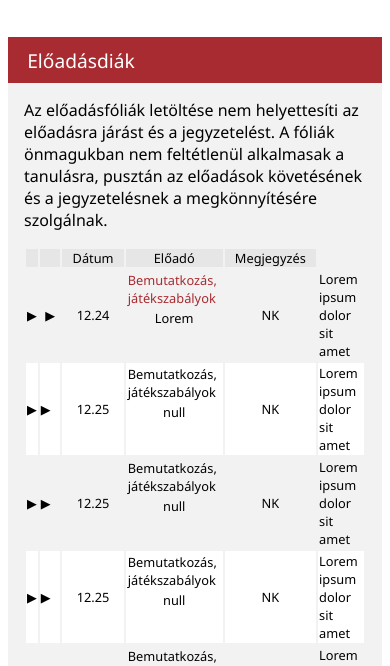
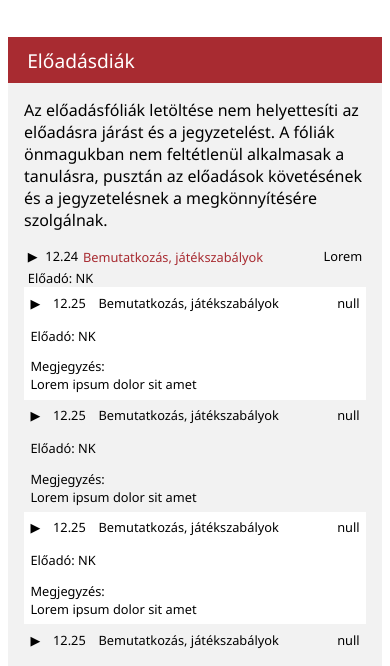
Before and after one commit to anadutova/kh2, a plain HTML site: page index.html in a window 390 px wide. Shown: the part 175-841 px from the top of the page. Drawn offline with Linux system fonts and the light colour scheme.

Commit message:
Responsive table

```diff
--- a/index.html
+++ b/index.html
@@ -1,25 +1,32 @@
 <!DOCTYPE html>
 <html>
+
 <head>
 	<title>Kommunikációs hálózatok 2</title>
 	<link rel="stylesheet" type="text/css" href="styles.css">
 	<script src="script.js"></script>
 	<meta name="viewport" content="width=device-width, initial-scale=1">
 </head>
+
 <body>
 	<div class="burger-bar">
 		<label for="burger-check" class="burger-bar__button"></label>
 	</div>
 	<input class="burger-check" id="burger-check" type="checkbox">
 	<nav class="menu">
-		<a href="#eloadas"><div class="menu__item">Előadásdiák</div></a>
-		<a href="#labor"><div class="menu__item">Labormérések</div></a>
+		<a href="#eloadas">
+			<div class="menu__item">Előadásdiák</div>
+		</a>
+		<a href="#labor">
+			<div class="menu__item">Labormérések</div>
+		</a>
 		<div class="menu__item">Követelmények</div>
 		<div class="menu__item">Eredmények</div>
 		<div class="menu__item">Egyéb, ajánlott irodalom</div>
 	</nav>
 	<header class="header">
-		<h1>Kommunikációs hálózatok&nbsp2<h1>
+		<h1>Kommunikációs hálózatok&nbsp2
+			<h1>
 				<h2>VITMAB01</h2>
 				<h2>2018&nbsptavasz</h2>
 	</header>
@@ -29,28 +36,31 @@
 				Előadásdiák
 			</header>
 			<section class="card__body">
-			<p class="paragraph">Az előadásfóliák letöltése nem helyettesíti az előadásra járást és a jegyzetelést.
-			A fóliák önmagukban nem feltétlenül alkalmasak a tanulásra, pusztán az előadások követésének és a jegyzetelésnek a megkönnyítésére szolgálnak.</p>
+				<p class="paragraph">Az előadásfóliák letöltése nem helyettesíti az előadásra járást és a jegyzetelést. A fóliák önmagukban nem feltétlenül
+					alkalmasak a tanulásra, pusztán az előadások követésének és a jegyzetelésnek a megkönnyítésére szolgálnak.</p>
 
 				<table class="table">
-				<thead>
-					<tr class="table__header">
-						<th class="table__header-cell"></th>
+					<thead class="table__header-wrapper">
+						<tr class="table__header" id="a">
+							<th class="table__header-cell hidden"></th>
 							<th class="table__header-cell">Dátum</th>
 							<th class="table__header-cell">Téma</th>
 							<th class="table__header-cell">Letöltés</th>
 							<th class="table__header-cell">Előadó</th>
-					  <th class="table__header-cell">Megjegyzés</th>
+							<th class="table__header-cell" id="b">Megjegyzés</th>
 						</tr>
 					</thead>
-				<tbody id="table-body">
+					<tbody class="table__body" id="table-body">
 						<tr class="table__row">
-							<td class="table__cell--text-align-center">&#9654</td>
-					  <td class="table__cell--text-align-center">12.24</td>
-					  <td><a class="table__link" href="#">Bemutatkozás, játékszabályok</a></td>
-					  <td class="table__cell--text-align-center">Lorem</td>
-					  <td class="table__cell--text-align-center">NK</td>
-					  <td>Lorem ipsum dolor sit amet</td>
+							<td class="table__cell--text-align-center  table__cell--inflexible js-collapseButton">&#9654</td>
+							<td class="table__cell--text-align-center  table__cell--inflexible">12.24</td>
+							<td class="table__cell--flexible">
+								<a class="table__link" href="#">Bemutatkozás, játékszabályok</a>
+							</td>
+							<td class="table__cell--text-align-center  table__cell--inflexible">Lorem</td>
+							<td class="table__flex-break"></td>
+							<td class="table__cell--text-align-center  table__cell--inflexible table_cell--data-lecturer js-collapsibleCell">NK</td>
+							<td class="table__cell--flexible table_cell--data-comment js-collapsibleCell undisplayed">Lorem ipsum dolor sit amet Lorem ipsum dolor sit ametLorem ipsum dolor sit ametLorem ipsum dolor sit ametLorem ipsum dolor sit ametLorem ipsum dolor sit amet</td>
 						</tr>
 					</tbody>
 				</table>
@@ -64,16 +74,30 @@
 			<section class="card__body">
 				<p>A laborok elején begró van.</p>
 				<p>A mérés végén kapott jegybe belszámít a beugrón elért pontszám, a laboron végzett munka és a mérési jegyzőkönyv minősége.</p>
-			<a href="#" class="card__button card__button--color-red">Mérési segédletek<svg class="chevron-right"><use xlink:href="chevron-right-02.svg#chevron-right" /></svg></a>
-			<a href="#" class="card__button card__button--color-blue">Jelentkezés<svg class="chevron-right"><use xlink:href="chevron-right-02.svg#chevron-right" /></svg></a>
-			<a href="#" class="card__button card__button--color-green">Eredmények<svg class="chevron-right"><use xlink:href="chevron-right-02.svg#chevron-right" /></svg></a>
+				<a href="#" class="card__button card__button--color-red">Mérési segédletek
+					<svg class="chevron-right">
+						<use xlink:href="chevron-right-02.svg#chevron-right" />
+					</svg>
+				</a>
+				<a href="#" class="card__button card__button--color-blue">Jelentkezés
+					<svg class="chevron-right">
+						<use xlink:href="chevron-right-02.svg#chevron-right" />
+					</svg>
+				</a>
+				<a href="#" class="card__button card__button--color-green">Eredmények
+					<svg class="chevron-right">
+						<use xlink:href="chevron-right-02.svg#chevron-right" />
+					</svg>
+				</a>
 			</section>
 		</article>
 	</div>
 	<footer class="footer">
 		<p>Utolsó frissítés: 2017. február 27. hétfő</p>
-<p>Minden jog fenntartva. Az itt található anyagokat a tárgy hallgatói letölthetik és tanulásra felhasználhatják. Minden más felhasználáshoz a szerzők engedélye szükséges.</p>
+		<p>Minden jog fenntartva. Az itt található anyagokat a tárgy hallgatói letölthetik és tanulásra felhasználhatják. Minden más
+			felhasználáshoz a szerzők engedélye szükséges.</p>
 		<p>Nemeth.Krisztian(kukac)tmit.bme.hu</p>
 	</footer>
 </body>
+
 </html>
--- a/script.js
+++ b/script.js
@@ -24,12 +24,25 @@ function onReady(){
         row.setAttribute("class", "table__row");
 
         let cell = document.createElement("td");
+        //unicode for BLACK RIGHT-POINTING TRIANGLE
         cell.textContent = "\u25b6";
+        cell.classList.add("class", "table__cell--text-align-center", "table__cell")
+        cell.addEventListener("click", function(event){
+            var row = event.target.parentElement;
+            var cells = row.querySelectorAll(".js-collapsibleCell");
+            for (cell of cells){
+                cell.classList.toggle("undisplayed");
+            }
+        })
         row.appendChild(cell);
 
         for(let i = 0; i < 5; i++) {
             let cell = document.createElement("td");
-            if (i == 0 || i == 2 || i == 3) cell.setAttribute("class", "table__cell--text-align-center");
+            if (i == 0 || i == 2 || i == 2) cell.setAttribute("class", "table__cell--text-align-center  table__cell--inflexible");
+            else cell.setAttribute("class", "table__cell--flexible");
+            if (i == 3) cell.classList.add("table_cell--data-lecturer", "js-collapsibleCell");
+            if (i == 4) cell.classList.add("table_cell--data-comment", "js-collapsibleCell");
+            cell.classList.add("table__cell");
             let cellText;
             switch (i) {
                 case 0: cellText = document.createTextNode(lecture.date);
@@ -45,16 +58,21 @@ function onReady(){
             }
             cell.appendChild(cellText);
             row.appendChild(cell);
+
+            if (i == 2){
+                let flexBreak = document.createElement("td");
+                flexBreak.classList.add("table__flex-break");
+                row.appendChild(flexBreak);
+            }
         }
 
         table.appendChild(row);
     }
-    createFoldedTable();
 }
 
 ready(onReady);
 
-function createFoldedTable(){
+function createCollapsibleTable(){
     if (window.matchMedia("(max-width: 576px)").matches) {
         var tableHeader = document.querySelector(".table__header");
         tableHeader.insertBefore(document.createElement("th"), tableHeader.firstChild);
--- a/styles.css
+++ b/styles.css
@@ -7,6 +7,10 @@ body {
     -ms-text-size-adjust: 100%;
     -moz-text-size-adjust: 100%;
     -webkit-text-size-adjust: 100%;
+}
+
+.hidden {
+  visibility: hidden;
 }
 
 .chevron-right{
@@ -115,6 +119,12 @@ h2 {
   width: 100%;
 }
 
+
+
+.table__flex-break {
+  display: none;
+}
+
 .table__header{
   background-color: #e6e6e6;
   font-weight: normal;
@@ -189,6 +199,54 @@ h2 {
 
 @media (max-width: 576px) {
 
+.table, .table__header-wrapper, .table__header, .table__header-cell,
+.table__body, .table__row, .table__cell--text-align-center,
+.table__cell--flexible, .table__cell--inflexible {
+  display: block;
+  box-sizing: border-box;
+}
+
+.table {
+  width: initial;
+}
+
+.table__header, .table__row {
+  display: flex;
+  flex-wrap: wrap;
+}
+
+.table__cell {
+}
+
+.table__cell--inflexible {
+  flex: 0 0;
+  padding: 0 .3em;
+}
+
+.table__cell--flexible {
+  flex: 1 0 60%;
+}
+
+.table__flex-break {
+  display: block;
+  flex: 0 0 100%;
+}
+
+.table_cell--data-lecturer::before{
+  /*non-breaking space*/
+  content:"Előadó:\00a0"
+}
+
+.table_cell--data-comment::before{
+  content:"Megjegyzés:\A";
+  white-space: pre;
+}
+
+#a, #b {
+  display: none;
+}
+
+
 .menu {
   overflow: hidden;
   max-height: 0;
@@ -227,9 +285,12 @@ h2 {
   display:none;
 }
 
-td:nth-child(4), td:nth-child(5){
-  display:table-row;
-  width:100%;
 }
 
+.undisplayed {
+  display: none;
 }
+
+.table__cell {
+  padding: .5em;
+}
```
Lines whose indentation alone changed are shown as unchanged.
